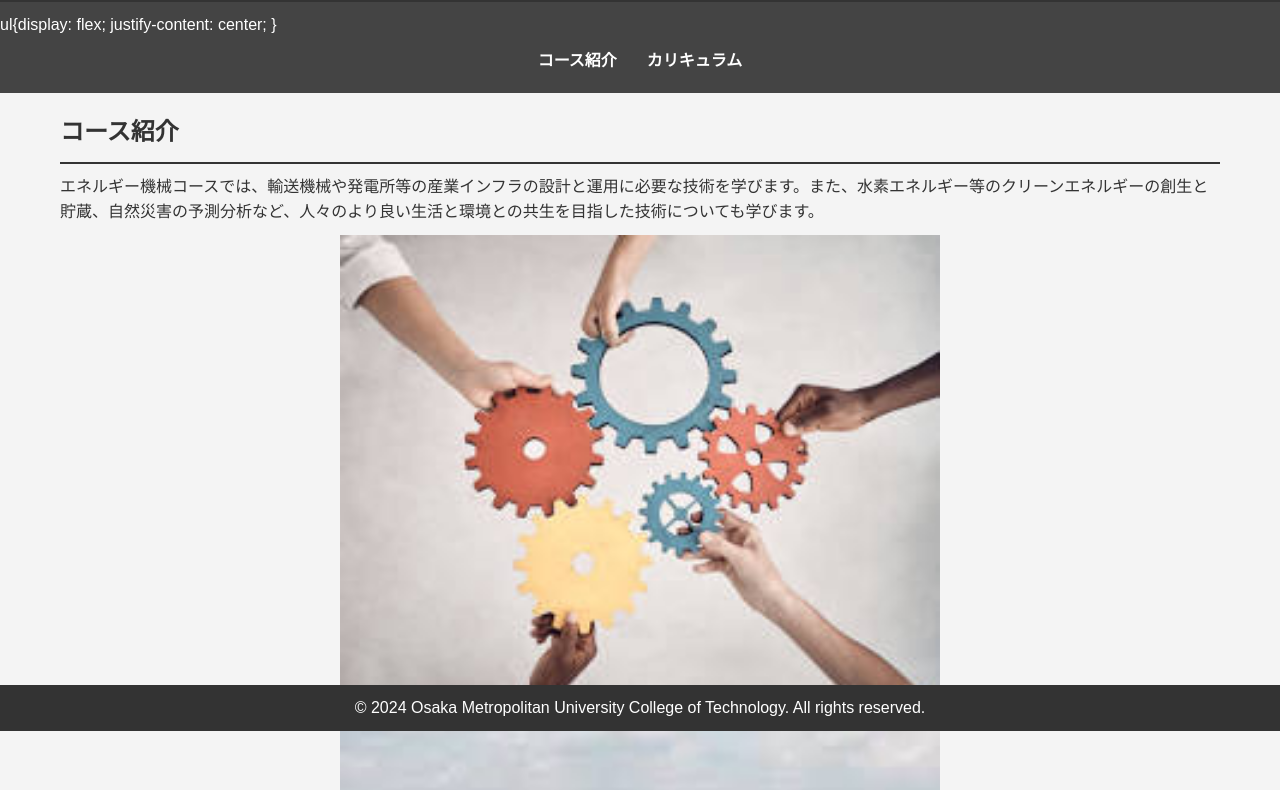
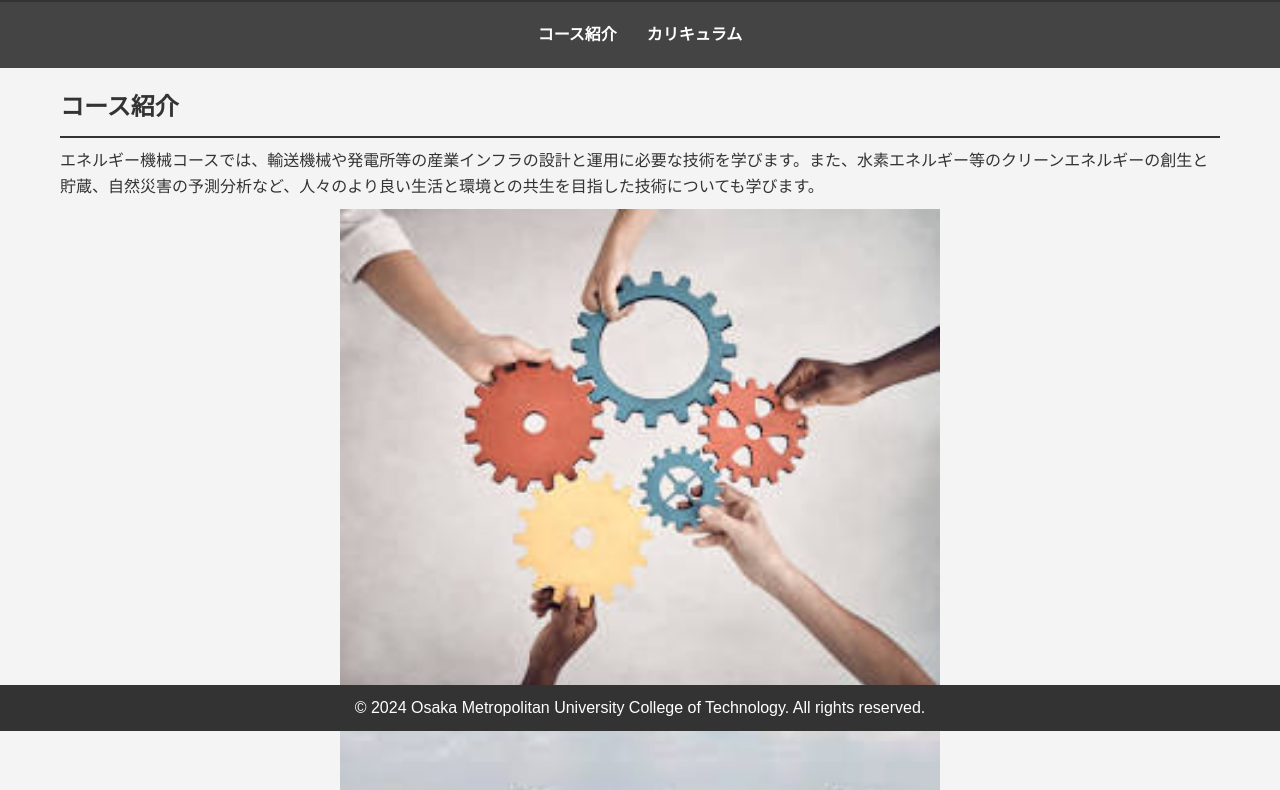
Before and after one commit to kinoko160/kadai4, a plain HTML site: page index.html in a window 1280 px wide. Shown: the part 69-859 px from the top of the page. Drawn offline with Linux system fonts and the light colour scheme.

Commit message:
Update index.html

```diff
--- a/index.html
+++ b/index.html
@@ -11,9 +11,6 @@
         <h1>エネルギー機械コースの学び</h1>
     </header>
     <nav>
-        ul{display: flex;
-           justify-content: center;
-            }
         <ul>
             <li><a href="#introduction">コース紹介</a></li>
             <li><a href="#curriculum">カリキュラム</a></li>
```
